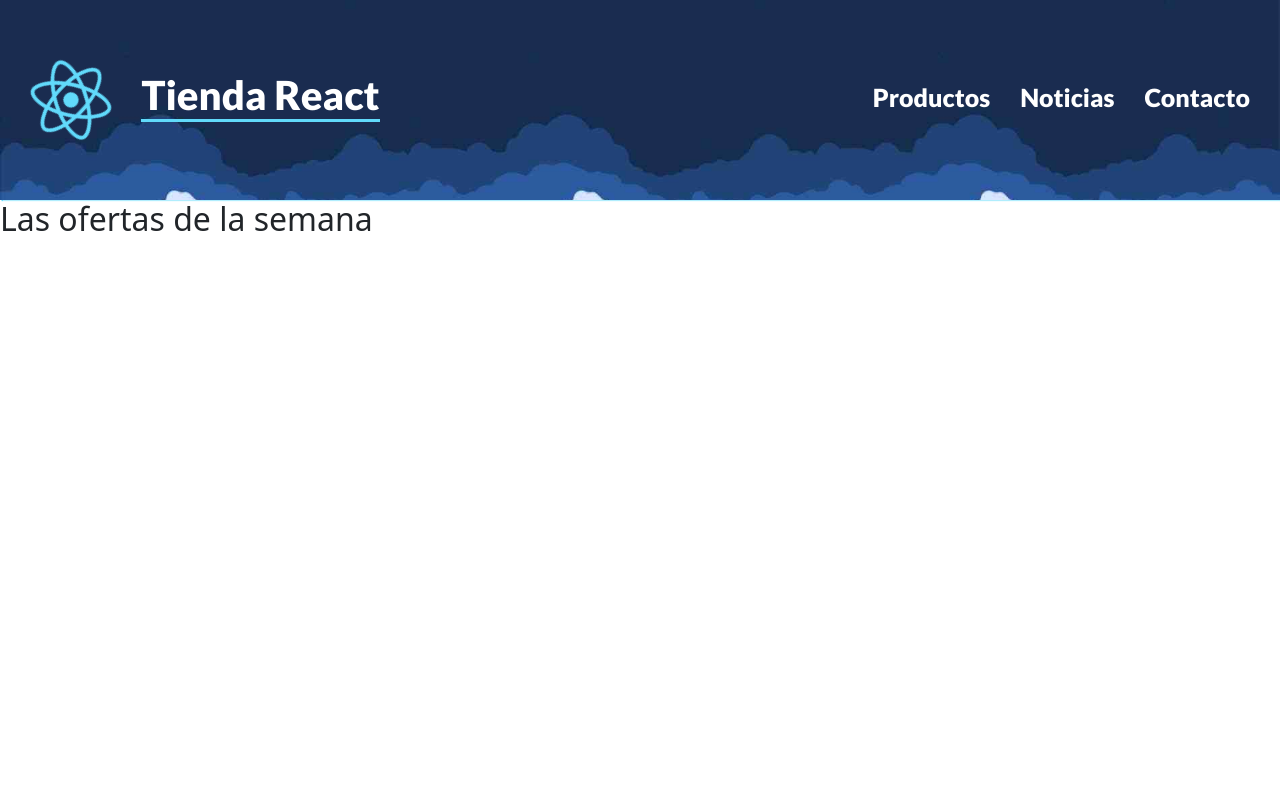
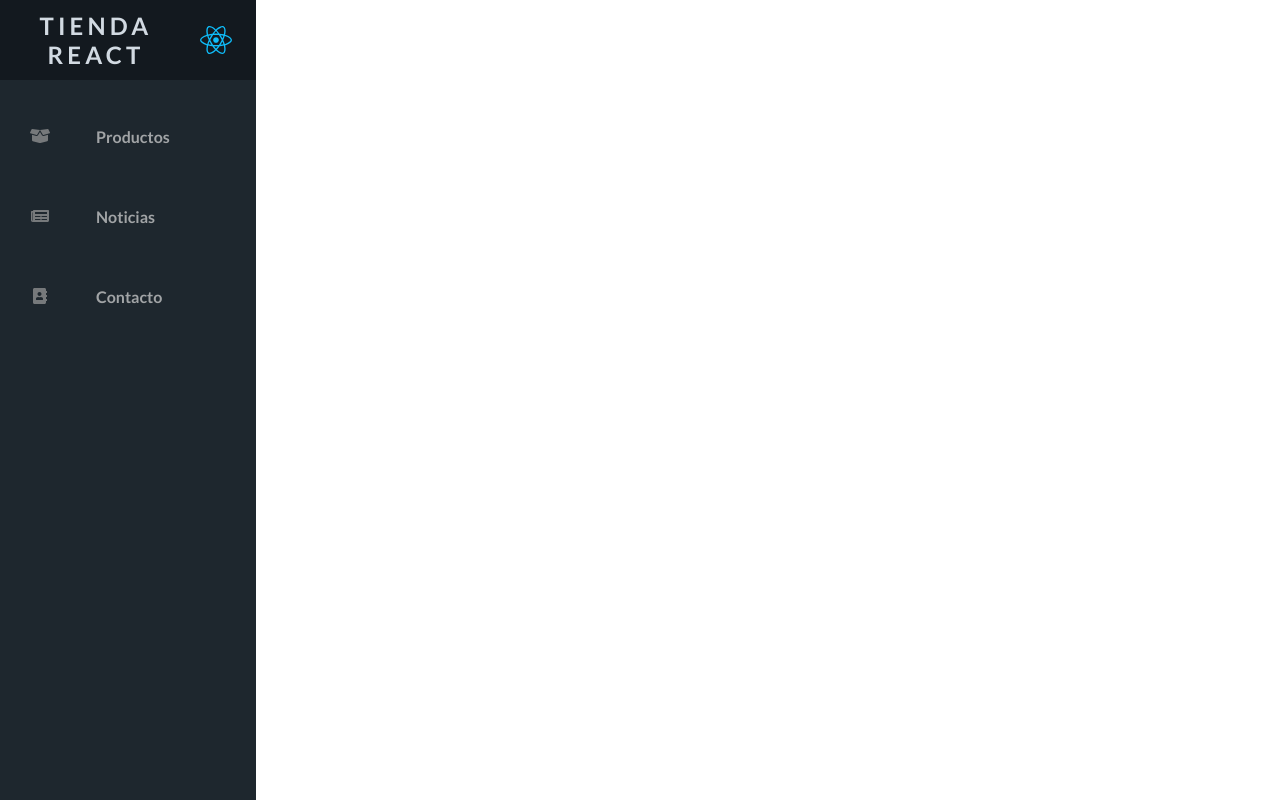
Before and after one commit to sparadeloweb/tiendareact, a React (Create React App) app: page / in a window 1280 px wide. Built offline with nearby package versions, Linux system fonts and the light colour scheme.

Commit message:
Ultra mejora a la navbar ahora esta re fachera

```diff
--- a/package.json
+++ b/package.json
@@ -3,6 +3,7 @@
   "version": "0.1.0",
   "private": true,
   "dependencies": {
+    "@fortawesome/fontawesome-free": "^5.15.3",
     "@testing-library/jest-dom": "^5.14.1",
     "@testing-library/react": "^11.2.7",
     "@testing-library/user-event": "^12.8.3",
--- a/src/App.js
+++ b/src/App.js
@@ -1,10 +1,12 @@
-import NavBar from './components/NavBar.js'; // Importo el componente NavBar (mi primer componente creado)
+import Sidebar from './components/Sidebar.js'; // Importo el componente Sidebar (mi primer componente creado)
 
 function App() {
   return (
     <div className="App">
-       <NavBar/>
-       <h2>Las ofertas de la semana</h2>
+       <Sidebar/>
+       <main>
+         Hola
+       </main>
     </div>
   );
 }
--- a/src/components/NavBar.js
+++ /dev/null
@@ -1,21 +0,0 @@
-import logo from '../logo.svg'; // Traigo los recursos que quiero utilizar
-import background from '../images/bg-main.jpg';
-
-function NavBar() { // Defino el JSX
-    return ( // Retorna un JSX
-        <header className="header col-sm-12" style={{backgroundImage: `url(${background})`}}>
-            <div className="header-title-and-icon col-md-4 col-sm-12">
-                <img src={logo} className="header-logo" alt="logo"/>
-                <h1>Tienda React</h1>
-            </div>
-            <div className="header-category-sections col-md-8 col-sm-12">
-                <p><a href="https://google.com">Productos</a></p>
-                <p><a href="https://google.com">Noticias</a></p>
-                <p><a href="https://google.com">Contacto</a></p>
-            </div>
-        </header>
-
-    );
-}
-
-export default NavBar; // Lo exporto para poder utilizarlo fuera
--- /dev/null
+++ b/src/components/Sidebar.js
@@ -0,0 +1,34 @@
+function Sidebar() { // Defino el JSX
+    return ( // Retorna un JSX
+        <div className="navbar2">
+            <ul className="navbar-nav2">
+                <li className="logo">
+                    <a href="#" className="nav-link">
+                        <span className="link-text">Tienda React</span>
+                        <i class="fab fa-react"></i>
+                    </a>
+                </li>
+                <li className="nav-item2">
+                    <a href="#" className="nav-link">
+                        <i class="fas fa-box-open"></i>
+                        <span className="link-text">Productos</span>
+                    </a>
+                </li>
+                <li className="nav-item2">
+                    <a href="#" className="nav-link">
+                        <i class="fas fa-newspaper"></i>
+                        <span className="link-text">Noticias</span>
+                    </a>
+                </li>
+                <li className="nav-item2">
+                    <a href="#" className="nav-link">
+                        <i class="fas fa-address-book"></i>
+                        <span className="link-text">Contacto</span>
+                    </a>
+                </li>
+            </ul>
+        </div>
+    );
+}
+
+export default Sidebar; // Lo exporto para poder utilizarlo fuera
--- a/src/index.css
+++ /dev/null
@@ -1,13 +0,0 @@
-body {
-  margin: 0;
-  font-family: -apple-system, BlinkMacSystemFont, 'Segoe UI', 'Roboto', 'Oxygen',
-    'Ubuntu', 'Cantarell', 'Fira Sans', 'Droid Sans', 'Helvetica Neue',
-    sans-serif;
-  -webkit-font-smoothing: antialiased;
-  -moz-osx-font-smoothing: grayscale;
-}
-
-code {
-  font-family: source-code-pro, Menlo, Monaco, Consolas, 'Courier New',
-    monospace;
-}
--- /dev/null
+++ b/src/styles/style.css
@@ -0,0 +1,144 @@
+:root{
+    font-size: 16px;
+    font-family: 'Lato';
+    --transition-speed: 600ms;
+}
+
+body{
+    color: black;
+    background-color: white;
+    margin: 0;
+    padding: 0;
+}
+
+body::-webkit-scrollbar{
+    width: 0.25rem;
+}
+
+body::-webkit-scrollbar-track{
+    background: #1e272e;
+}
+
+body::-webkit-scrollbar-thumb{
+    background: #0fbcf9;
+}
+
+main{
+    margin-left: 5rem;
+    padding: 1rem;
+}
+
+.navbar2{
+    position: fixed;
+    background: #1e272e;
+    transition: width 200ms ease;
+}
+
+.navbar-nav2{
+    list-style: none;
+    padding: 0;
+    margin: 0;
+    display: flex;
+    flex-direction: column;
+    align-items: center;
+}
+
+.nav-item2{
+    width: 100%;
+}
+
+.nav-link{
+    display: flex;
+    align-items: center;
+    height: 5rem;
+    color: #d2dae2;
+    text-decoration: none;
+    filter: grayscale(100%) opacity(0.7);
+    transition: var(--transition-speed);
+}
+
+.nav-link:hover{
+    filter: grayscale(0%) opacity(1);
+    background: #13191f;
+}
+
+.link-text{
+    display: none;
+    margin-left: 1rem;
+}
+
+.nav-link svg{
+    min-width: 2rem;
+    margin: 0 1.5rem;
+    transition: var(--transition-speed);
+    color: #0fbcf9;
+}
+
+.link-text{
+    font-weight: bold;
+}
+
+.logo{
+    font-weight: bold;
+    text-transform: uppercase;
+    margin-bottom: 1rem;
+    text-align: center;
+    color: #0fbcf9;
+    background: #13191f;
+    font-size: 1.5rem;
+    letter-spacing: 0.3ch;
+    width: 100%;
+}
+
+.logo svg{
+    font-size: 2.0rem;
+    transform: rotate(0deg);
+    transition: var(--transition-speed);
+}
+
+.navbar2:hover .logo svg{
+    transform: rotate(-180deg);
+}
+
+/*Pantallas chicas*/
+@media only screen and (max-width: 600px){
+    .navbar2{
+        bottom: 0;
+        width: 100vw;
+        height: 5rem;
+    }
+
+    .logo{
+        display: none;
+    }
+
+    .navbar-nav2{
+        flex-direction: row;
+    }
+
+    .nav-link{
+        justify-content: center;
+    }
+
+    main{
+        margin: 0;
+    }
+}
+
+/*Pantallas grandes*/
+@media only screen and (min-width: 600px){
+    .navbar2{
+        top: 0;
+        width: 5rem;
+        height: 100vh;
+    }
+
+    .navbar2:hover{
+        width: 16rem;
+    }
+
+    .navbar2:hover .link-text{
+        display: inline;
+        transition: var(--transition-speed);
+    }
+}
```
Also changed, not shown: src/index.js (+5 -2 lines), 1 other file (tests, documents, lock files or other folders).
